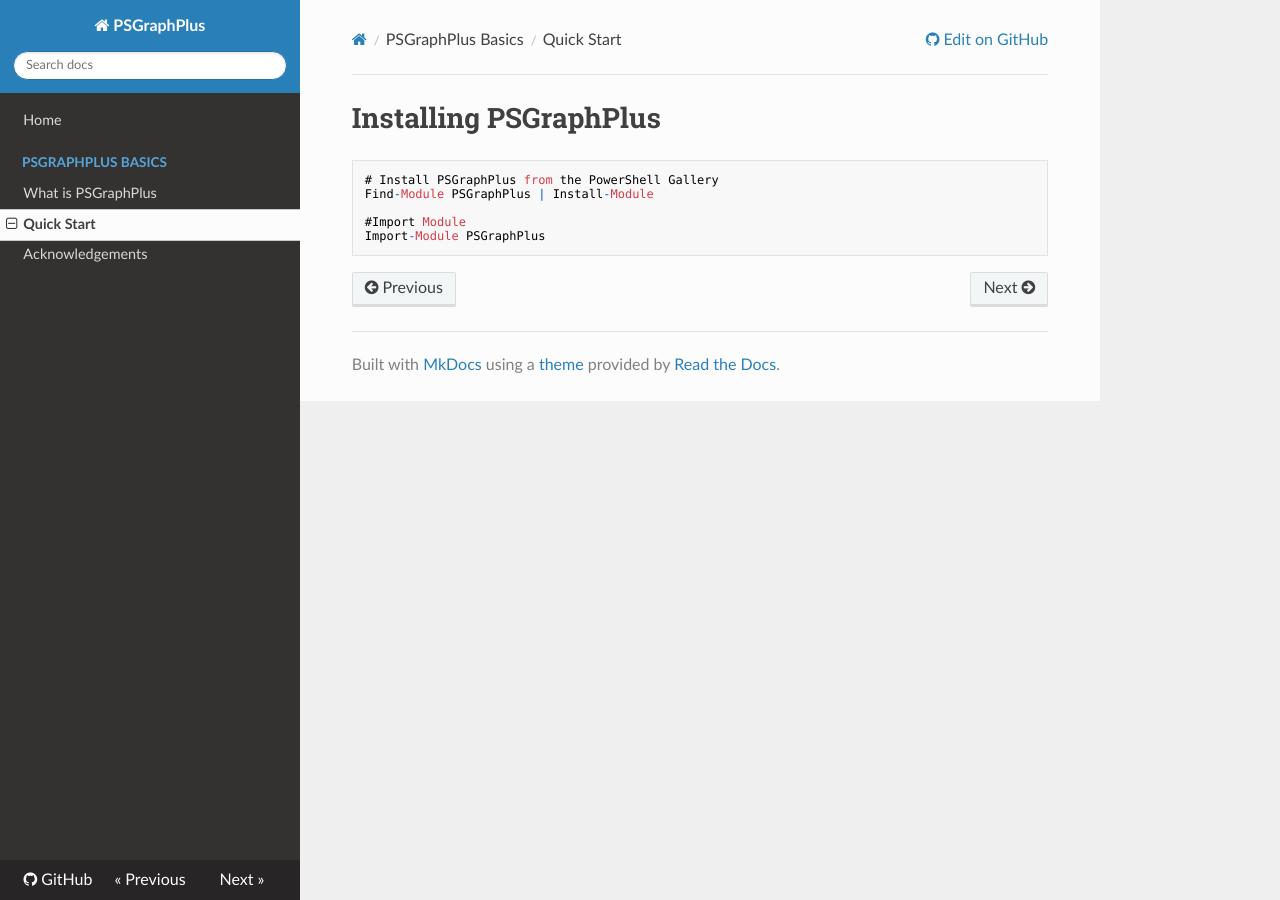
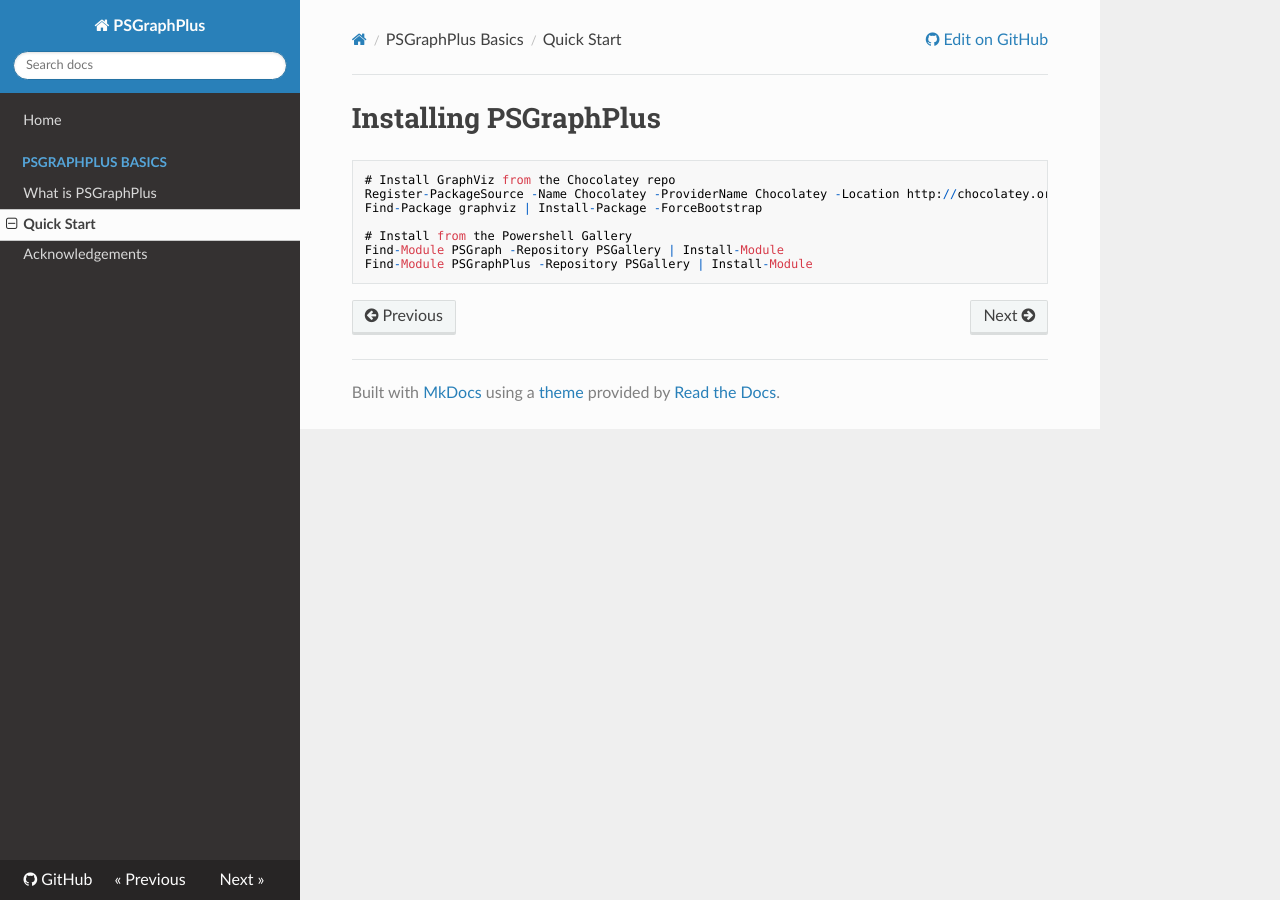
Before and after one commit to KevinMarquette/PSGraphPlus, an MkDocs documentation site: the page built from docs/Quick-Start-Installation-and-Example.md, in a window 1280 px wide. Built offline with MkDocs 1.6.1, drawn with Linux system fonts in a browser that asks for light colours; nearby versions of some CDN libraries; old or Windows-style settings are respelled for this version of MkDocs.

Commit message:
correct read the docs

```diff
--- a/docs/Quick-Start-Installation-and-Example.md
+++ b/docs/Quick-Start-Installation-and-Example.md
@@ -1,7 +1,9 @@
 # Installing PSGraphPlus
 
-    # Install PSGraphPlus from the PowerShell Gallery
-    Find-Module PSGraphPlus | Install-Module
+    # Install GraphViz from the Chocolatey repo
+    Register-PackageSource -Name Chocolatey -ProviderName Chocolatey -Location http://chocolatey.org/api/v2/
+    Find-Package graphviz | Install-Package -ForceBootstrap
 
-    #Import Module
-    Import-Module PSGraphPlus
+    # Install from the Powershell Gallery
+    Find-Module PSGraph -Repository PSGallery | Install-Module
+    Find-Module PSGraphPlus -Repository PSGallery | Install-Module
```
